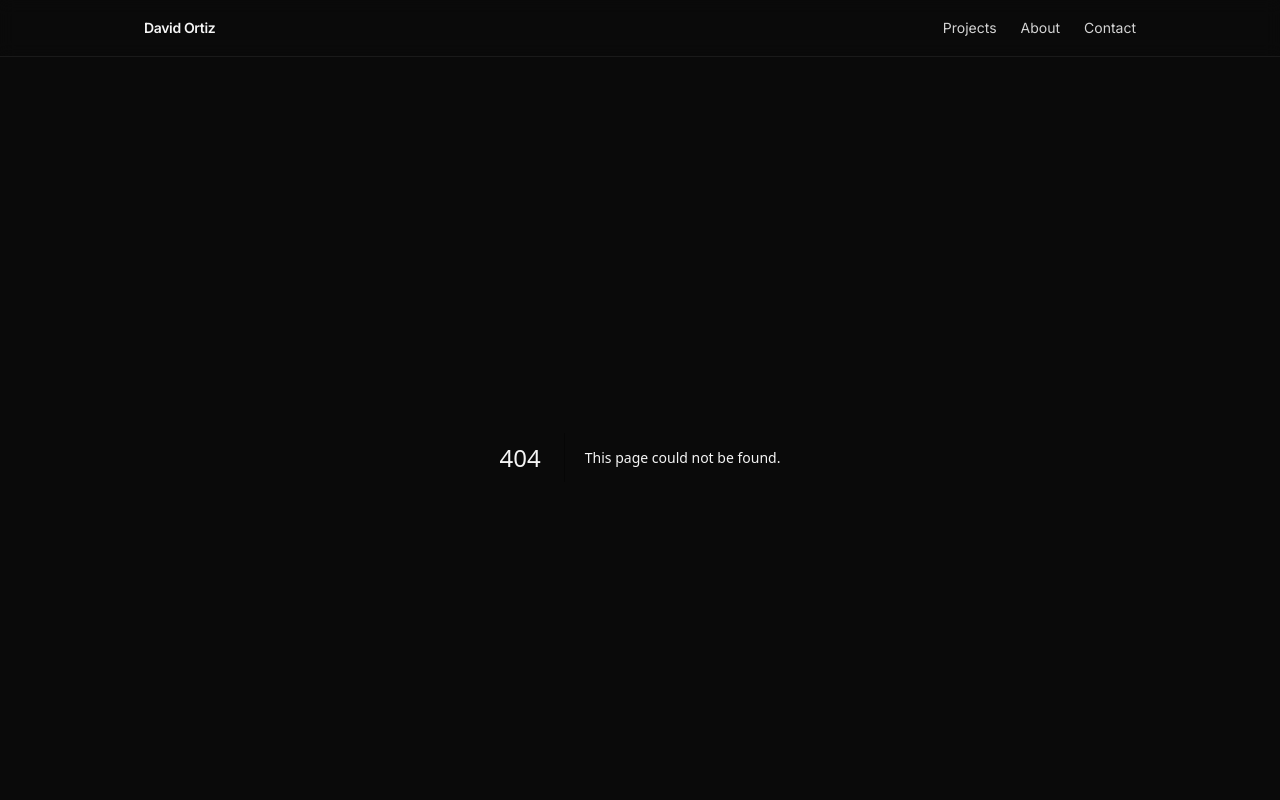
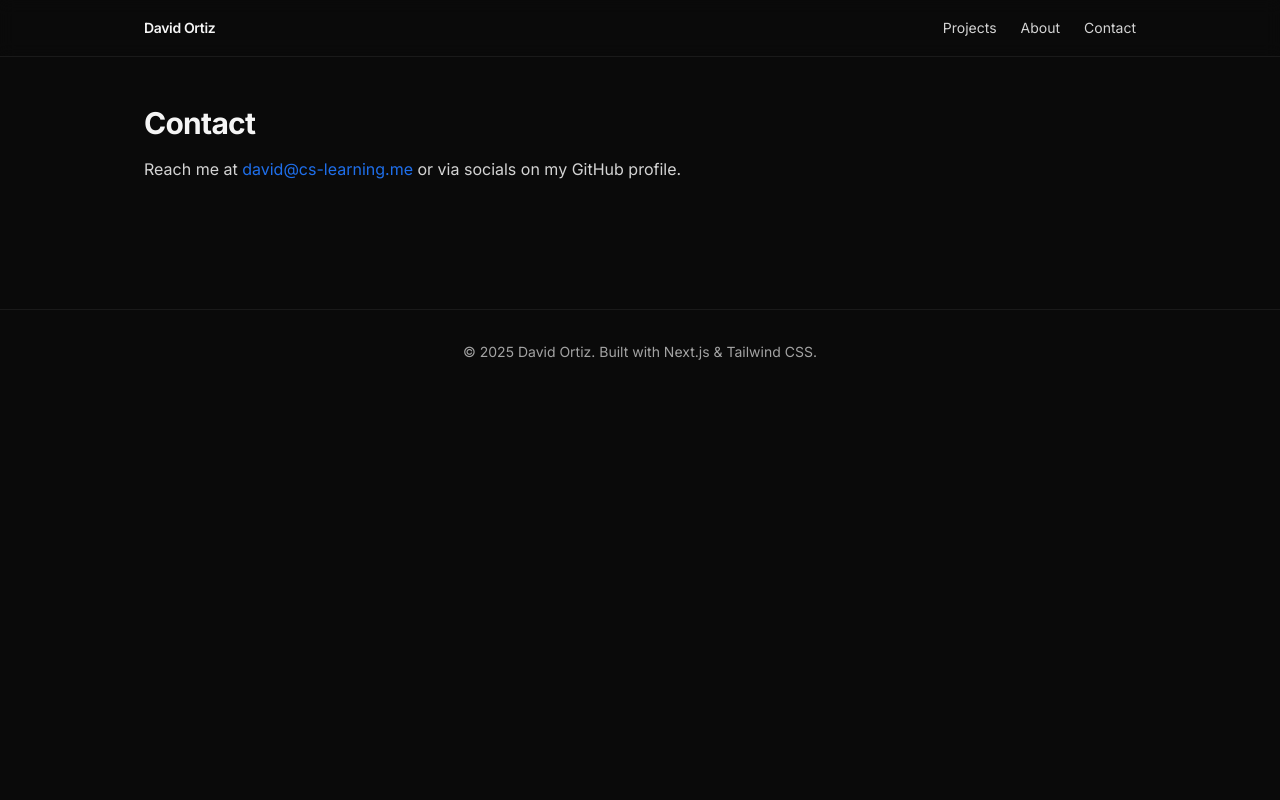
Before and after one commit to RazonIn4K/david-ortiz-portfolio, a Next.js app in the folder next-app/: page /contact in a window 1280 px wide. Before the commit this address had no page. Shown: the top 800 px of the page. Built offline with nearby package versions, Linux system fonts and the light colour scheme.

Commit message:
feat(next-app): add Contact page

```diff
--- /dev/null
+++ b/next-app/app/contact/page.tsx
@@ -0,0 +1,17 @@
+import type { Metadata } from 'next';
+
+export const metadata: Metadata = {
+  title: 'Contact — David Ortiz',
+  description: 'Get in touch with David Ortiz',
+};
+
+export default function ContactPage() {
+  return (
+    <main className="mx-auto max-w-5xl px-4 py-12 space-y-4">
+      <h1 className="text-3xl font-bold tracking-tight">Contact</h1>
+      <p className="text-neutral-300">
+        Reach me at <a className="text-brand-500 hover:underline" href="mailto:david@cs-learning.me">david@cs-learning.me</a> or via socials on my GitHub profile.
+      </p>
+    </main>
+  );
+}
```
